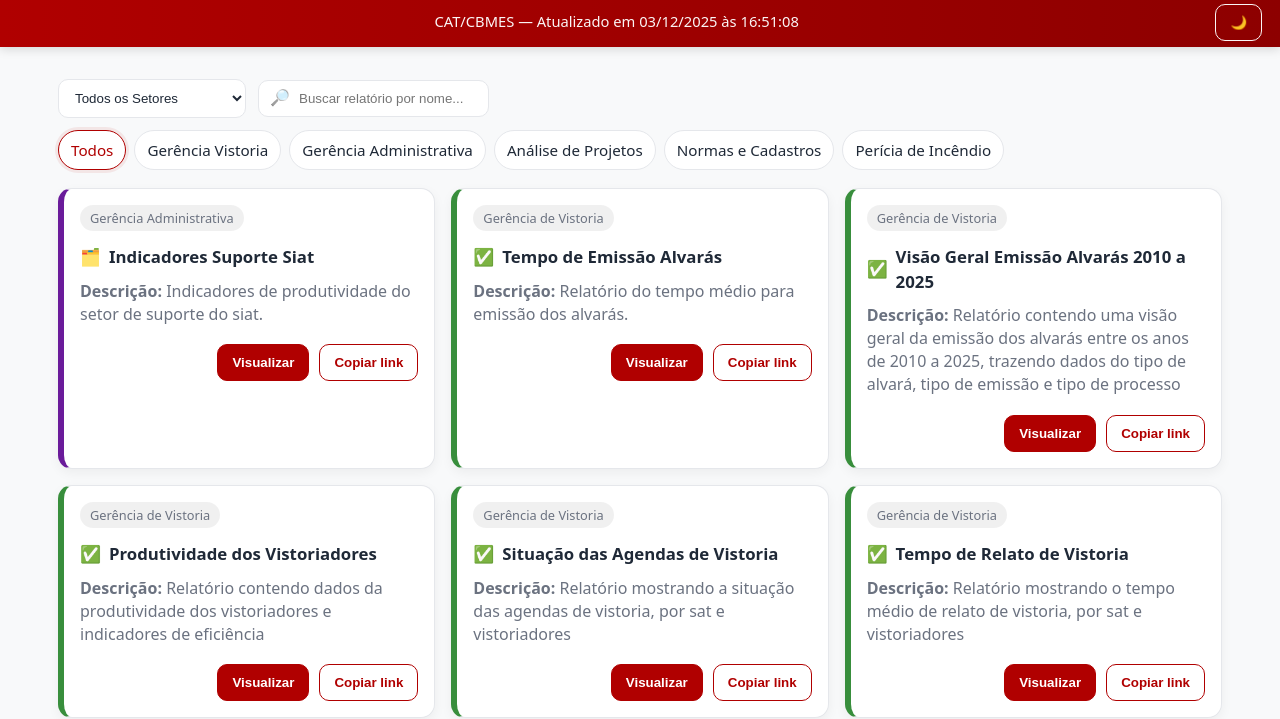
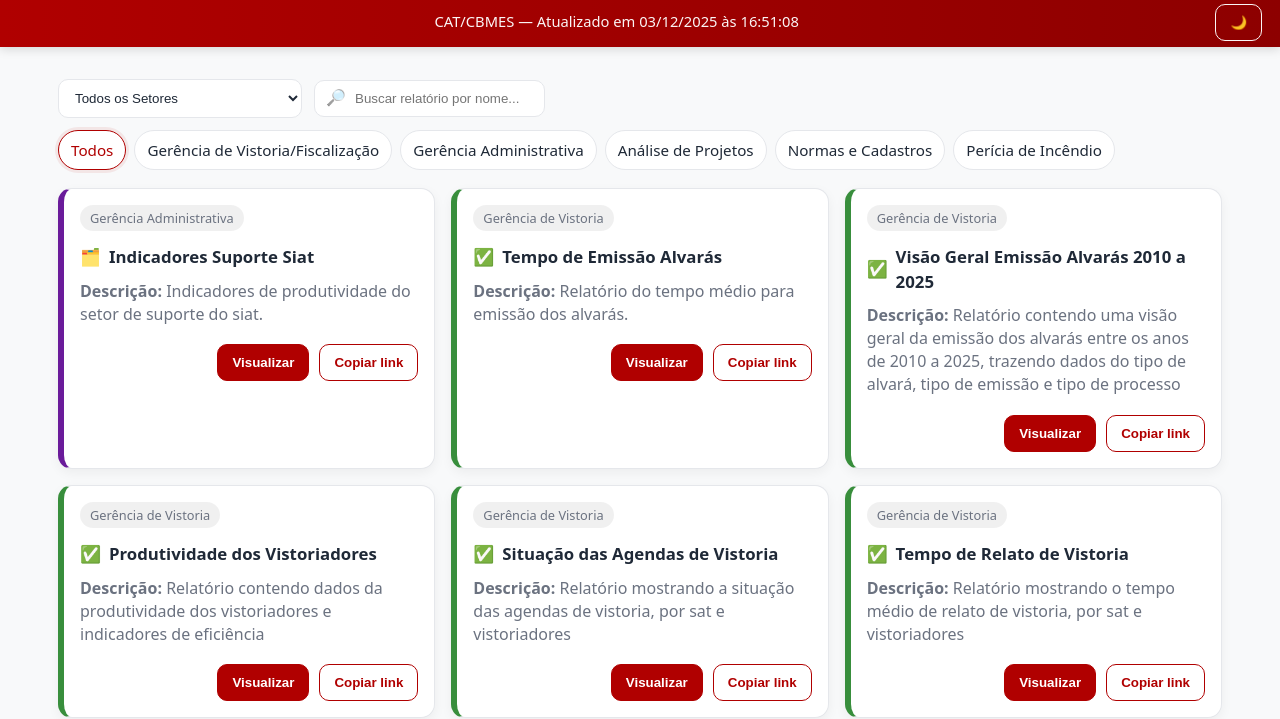
Before and after one commit to datcbmes/indicadores, a plain HTML site: page index.html in a window 1280 px wide. Shown: the part 96-815 px from the top of the page. Drawn offline with Linux system fonts and the light colour scheme.

Commit message:
Add files via upload

```diff
--- a/index.html
+++ b/index.html
@@ -33,7 +33,7 @@
           <option value="">Todos os Setores</option>
           <option value="analiseprojeto">Análise de Projetos</option>
           <option value="gerenciaadministrativa">Gerência Administrativa</option>
-          <option value="gerenciavistoria">Gerência de Vistoria</option>
+          <option value="gerenciavistoria">Gerência de Vistoria/Fiscalização</option>
           <option value="normascadastro">Normas e Cadastros</option>
           <option value="periciaincendio">Perícia de Incêndio</option>
         </select>
@@ -45,7 +45,7 @@
 
         <div class="chips" role="listbox" aria-label="Filtros rápidos por setor">
           <div class="chip active" data-chip="">Todos</div>
-          <div class="chip" data-chip="gerenciavistoria">Gerência Vistoria</div>
+          <div class="chip" data-chip="gerenciavistoria">Gerência de Vistoria/Fiscalização</div>
           <div class="chip" data-chip="gerenciaadministrativa">Gerência Administrativa</div>
           <div class="chip" data-chip="analiseprojeto">Análise de Projetos</div>
           <div class="chip" data-chip="normascadastro">Normas e Cadastros</div>
```
